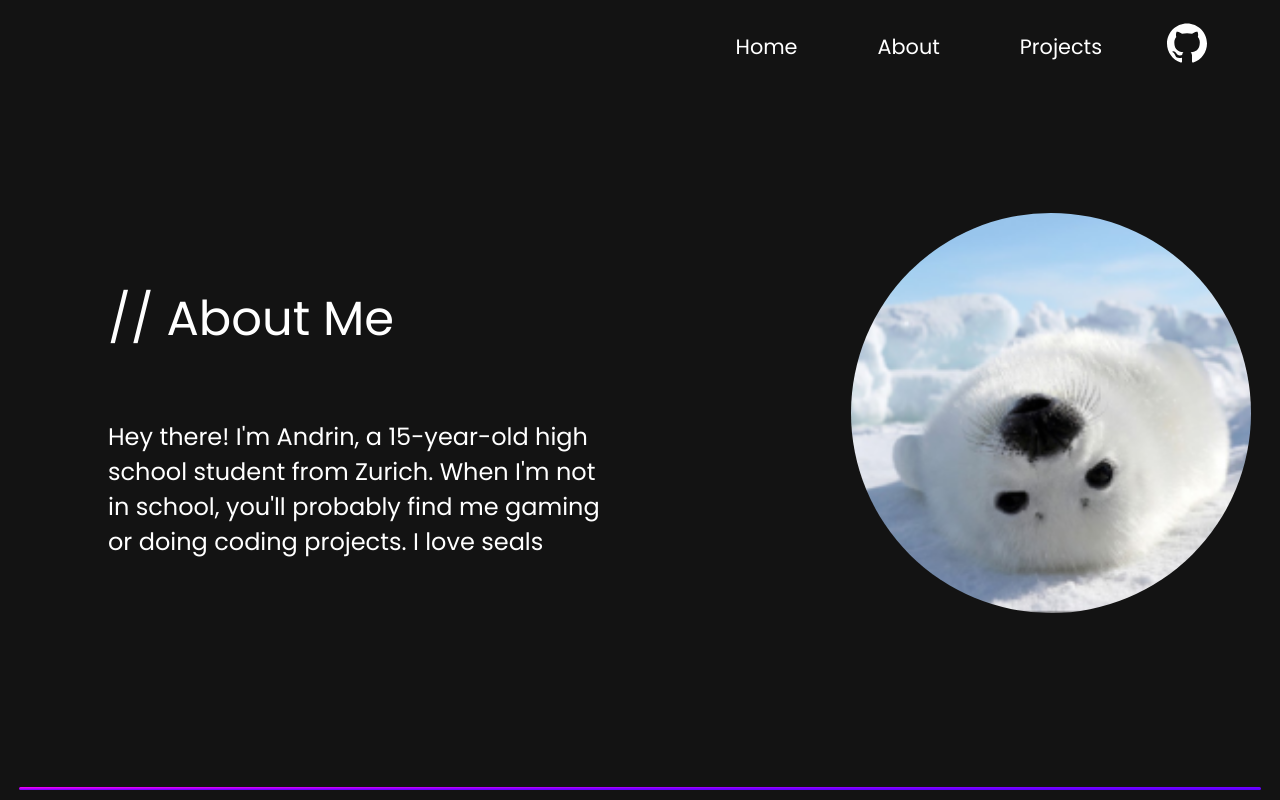
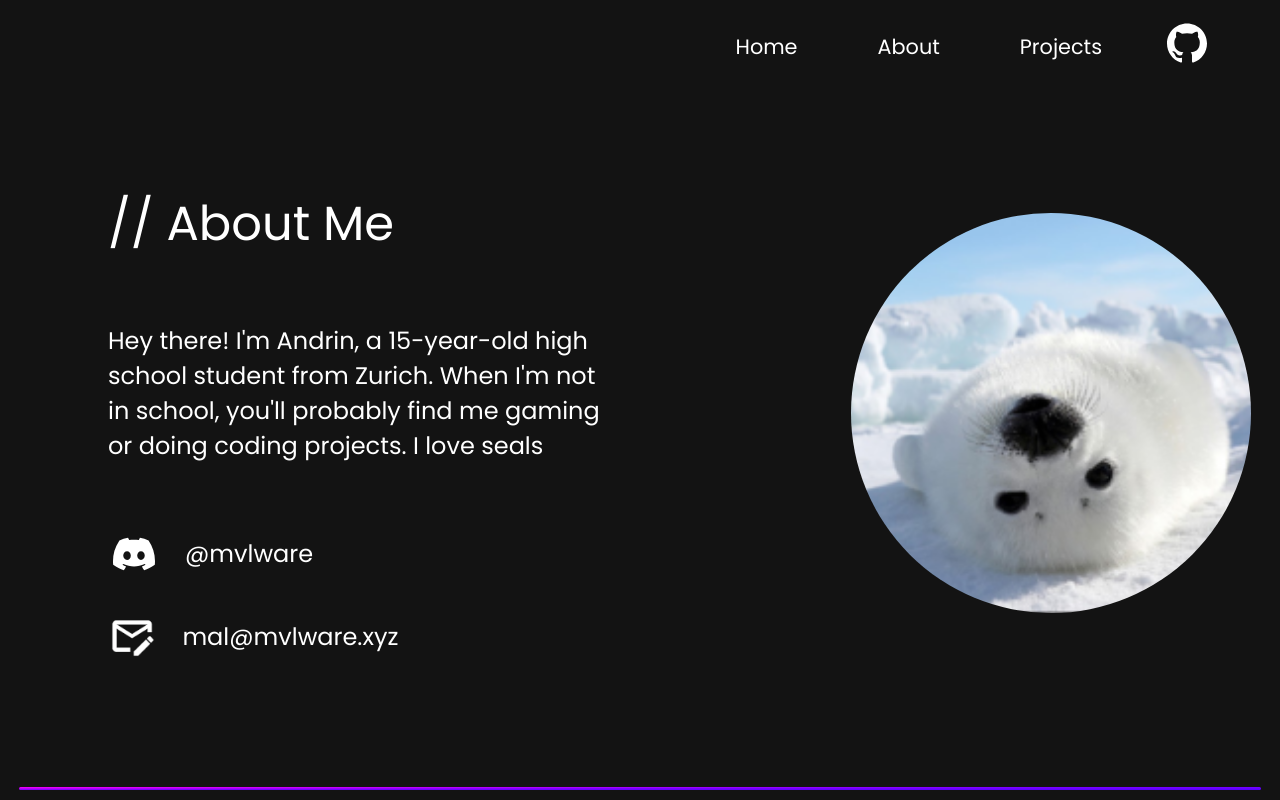
Before and after one commit to mvlwarekekw/mvlware.xyz, a Vue app: page /about in a window 1280 px wide. Built offline with nearby package versions, Linux system fonts and the light colour scheme.

Commit message:
feat: add contacts to about page

```diff
--- a/src/components/About.vue
+++ b/src/components/About.vue
@@ -8,6 +8,15 @@
     <div class="aboutme">
       <h2 class="text-xl">// About Me</h2>
       <p class="text-md">Hey there! I'm Andrin, a 15-year-old high school student from Zurich. When I'm not in school, you'll probably find me gaming or doing coding projects.  I love seals</p>
+      <br>
+      <div class="wrapper">
+        <img src="/src/assets/discord-light.svg" alt="" class="discord">
+        <p class="text-md">@mvlware</p>
+      </div>
+      <div class="wrapper">
+        <img src="/src/assets/email.svg" alt="" class="email">
+        <p class="text-md">mal@mvlware.xyz</p>
+      </div>
     </div>
     <div class="seal">
       <img src="/src/assets/seal.png" alt="cute seal" class="seal-img" id="seal">
@@ -35,6 +44,26 @@
   max-width: 40vw;
 }
 
+.wrapper {
+  display: flex;
+  align-items: center;
+}
+
+.discord {
+  width: 42px;
+  height: 42px;
+  margin-right: 30px;
+  margin-left: 5px;
+  padding: 0;
+}
+
+.email {
+  width: 42px;
+  height: 42px;
+  margin-right: 20px;
+  zoom: 120%;
+}
+
 .seal {
   display: flex;
   height: 80vh;
```
Also changed, not shown: src/assets/discord-light.svg (added), src/assets/email.svg (added).
